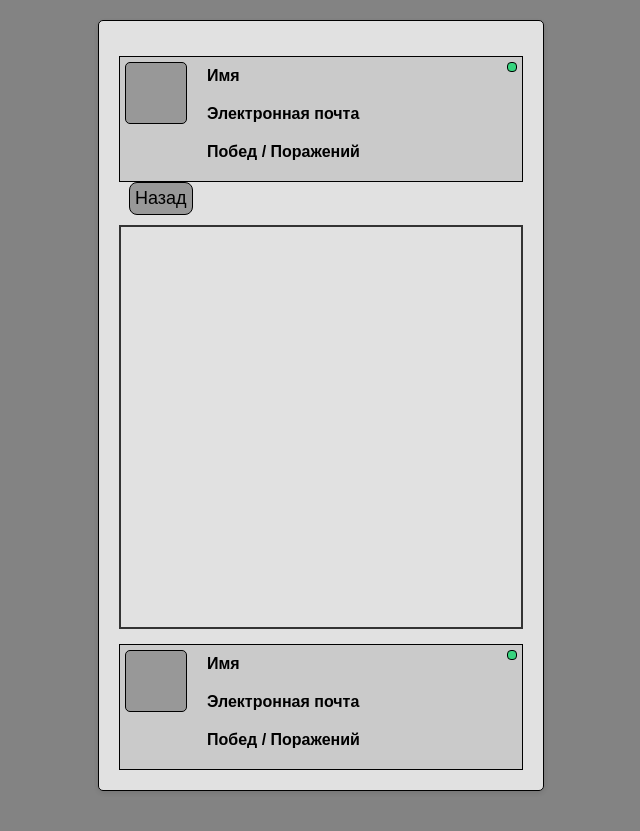
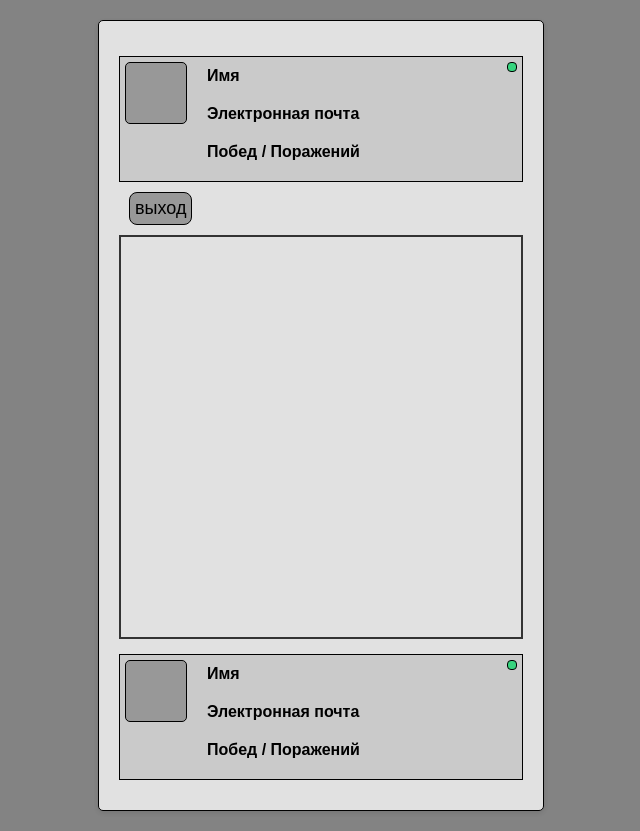
Before and after one commit to FuNFoBzzz2/FireCheck, a PHP site: page /party.html in a window 1280 px wide. Shown: the whole page, without its empty margins (319-959 px from the left). Before the commit the page ends 791 px from the top, so only its background shows below. Run offline with PHP 8.4, Linux system fonts and the light colour scheme; some libraries are stand-ins or nearby versions.

Commit message:
Add files via upload

```diff
--- a/assets/custom.css
+++ b/assets/custom.css
@@ -114,6 +114,7 @@ body {
     border: 1px solid black;
     text-decoration: none;
     padding: 5px;
+    margin-bottom: 10px;
     margin-top: 15px;
     background-color: rgba(0, 0, 0, 0.1);
     /* width: 70%; */
--- a/party.html
+++ b/party.html
@@ -30,7 +30,7 @@
                 </div>
             </div>
         </div>
-        <button id="leave" class="href" >Назад</button>
+        <button id="leave" class="href" >выход</button>
         <div class="board" id="board"></div>
         <!-- <script src="./src/game_online.js"></script> -->
         <div class="player-content">
```
